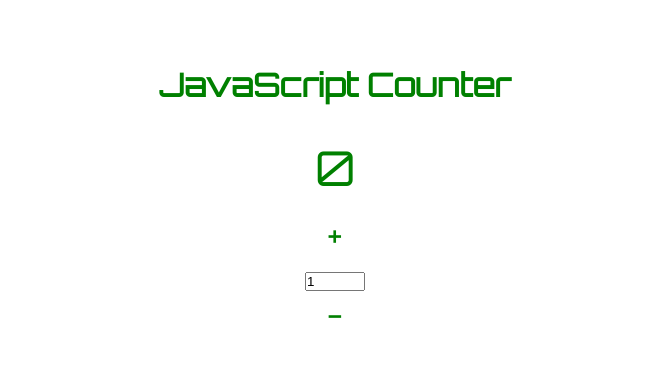
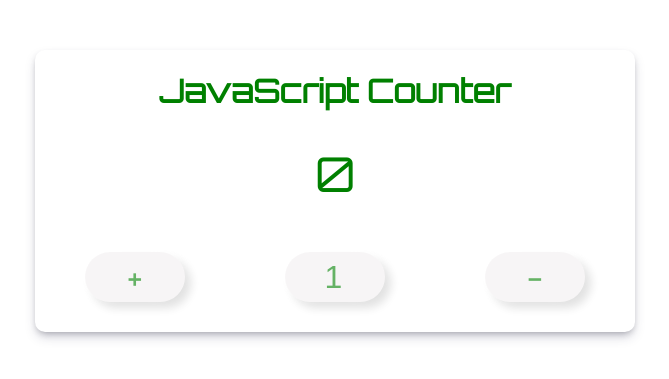
Before and after one commit to Alchemy-Lab/javascript-counter, a plain HTML site: page index.html in a window 1280 px wide. Shown: the part 209-588 px from the top of the page, without its empty margins (305-974 px from the left). Drawn offline with Linux system fonts and the light colour scheme.

Commit message:
Polish and css optimizations

```diff
--- a/css/styles.css
+++ b/css/styles.css
@@ -19,6 +19,9 @@ body {
   font-size: 2rem;
   color: green;
   padding: 5px 0;
+  border-radius: 10px;
+  box-shadow: rgba(50, 50, 93, 0.25) 0px 6px 12px -2px,
+    rgba(0, 0, 0, 0.3) 0px 3px 7px -3px;
 }
 
 #counterBox h1 {
@@ -30,3 +33,45 @@ body {
   font-size: 3rem;
   margin: 2rem auto 1rem auto;
 }
+
+#buttonContainer {
+  display: flex;
+  flex-direction: row;
+  justify-content: space-around;
+  padding-top: 2rem;
+}
+
+.button {
+  width: 100px;
+  height: 50px;
+  background: #f3f0f1;
+  position: relative;
+  margin-bottom: 25px;
+  border-radius: 32px;
+  text-align: center;
+  cursor: pointer;
+  transition: all 0.1s ease-in-out;
+  box-shadow: -6px -6px 10px rgba(255, 255, 255, 0.8),
+    6px 6px 10px rgba(0, 0, 0, 0.2);
+  opacity: 0.6;
+}
+
+.button span,
+#step {
+  line-height: 50px;
+  color: green;
+  font-size: 32px;
+  font-weight: semibold;
+  text-align: center;
+}
+
+#step {
+  border-style: none;
+  background: rgba(0, 0, 0, 0);
+}
+
+.button:hover {
+  opacity: 1;
+  box-shadow: -6px -6px 10px rgba(255, 255, 255, 0.8),
+    6px 6px 10px rgba(0, 0, 0, 0.2);
+}
```
